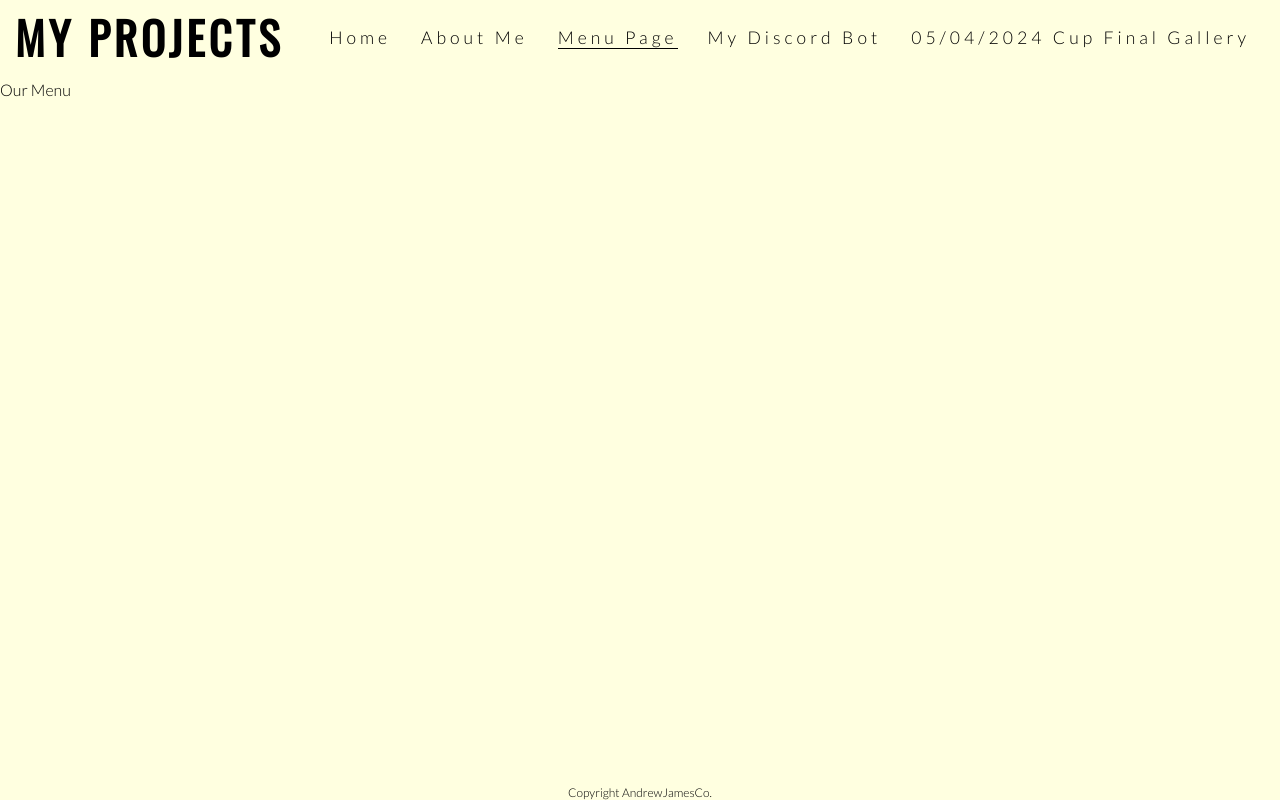
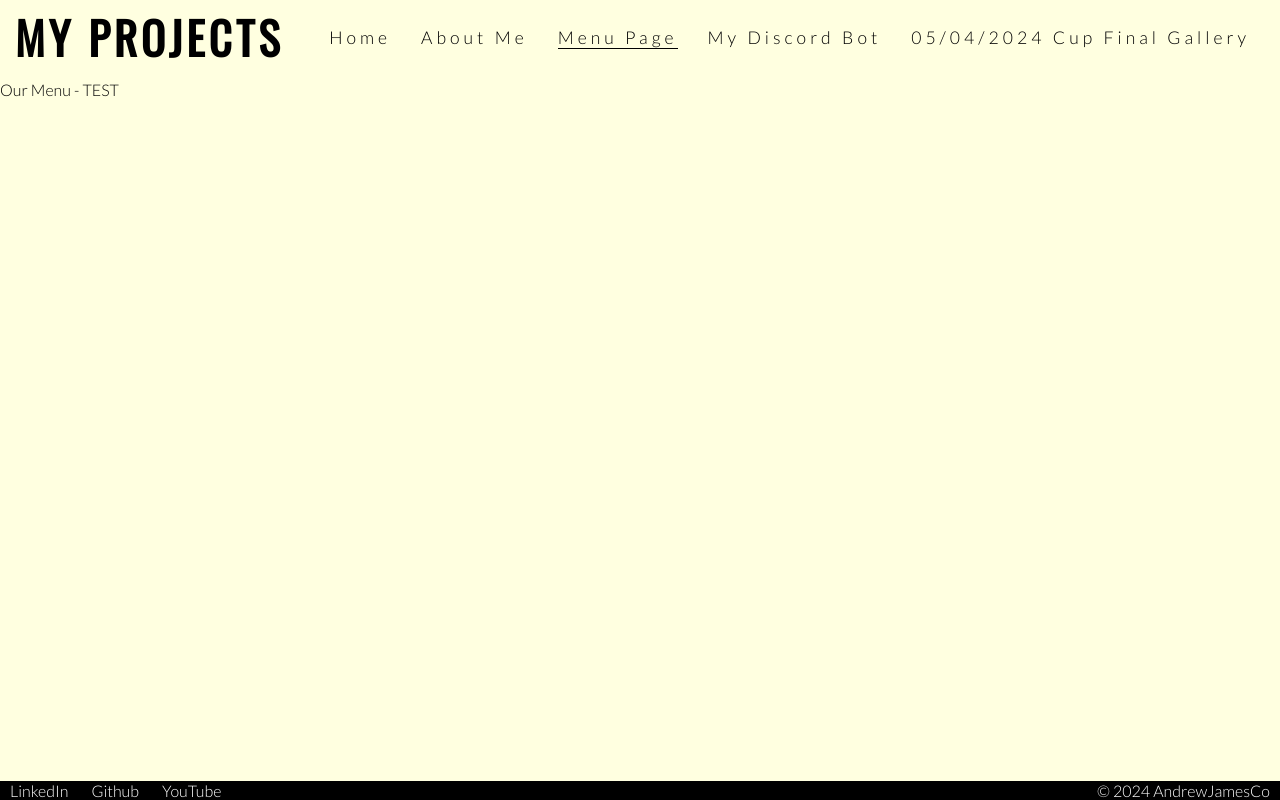
Before and after one commit to AndyJames11/First-Project, a plain HTML site: page menu.html in a window 1280 px wide. Drawn offline with nearby package versions, Linux system fonts and the light colour scheme.

Commit message:
Footer edited on menu.html

```diff
--- a/menu-styles.css
+++ b/menu-styles.css
@@ -9,7 +9,6 @@
 body {
   font-family: Lato;
   color: #000000;
-  overflow: hidden;
 }
 
 h2 {
--- a/menu.html
+++ b/menu.html
@@ -34,13 +34,22 @@
     </nav>
   </header>
 
-  <div class="menu">Our Menu</div>
+  <div class="menu">Our Menu - TEST</div>
 
-  <div class="center-text">
-    <div style="position: fixed; bottom: 0; left: 0; right: 0; width: 100%; text-align: center;">
-      <p id="copyright">Copyright AndrewJamesCo.</p>
-    </div>
-  </div>
+  <footer>
+    <ul class="socials">
+      <li>
+        <a href="#">LinkedIn</a>
+      </li>
+      <li>
+        <a href="#">Github</a>
+      </li>
+      <li>
+        <a href="#">YouTube</a>
+      </li>
+    </ul>
+    <p class="copyright">© 2024 AndrewJamesCo</p>
+  </footer>
 
 </body>
 </html>
```
